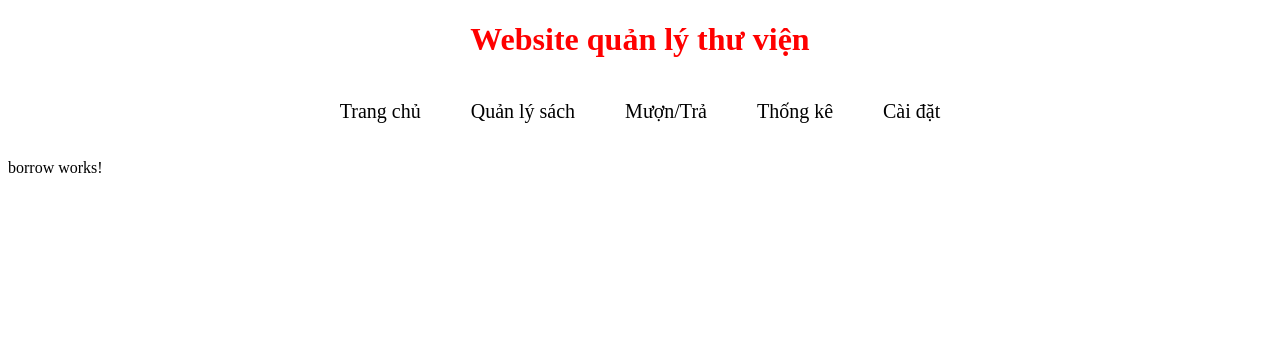
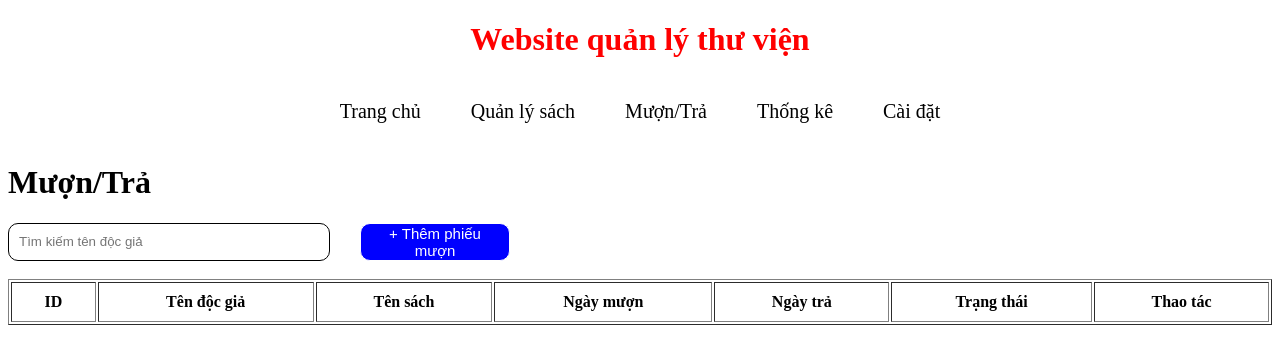
Before and after one commit to Dn5299/LibraryManagement, an Angular app: page /borrow in a window 1280 px wide. Shown: the top 364 px of the page. Built offline with nearby package versions, Linux system fonts and the light colour scheme.

Commit message:
first commit

```diff
--- a/src/app/borrow/borrow.css
+++ b/src/app/borrow/borrow.css
@@ -0,0 +1,130 @@
+.search{
+    width: 300px;
+    padding: 10px;
+    border-radius: 10px;
+    border: 1px solid black;
+}
+
+.add-book{
+    background-color: blue;
+    color: white;
+    font-size: 15px;
+    width: 150px;
+    height: 38px;
+    border-radius: 10px;
+    border: 1px solid white;
+    cursor: pointer;
+}
+.search-section{
+    display: flex;
+    gap: 30px;
+}
+.table{
+    width: 100%;
+}
+
+.table th{
+    padding: 10px;
+}
+
+.table td{
+    padding: 10px;
+    text-align: center;
+}
+.popup{
+
+    position: fixed;
+
+    top: 50%;
+
+    left: 50%;
+
+    transform: translate(-50%, -50%);
+
+    width: 350px;
+
+    background: white;
+
+    border: 2px solid black;
+
+    border-radius: 10px;
+
+    padding: 20px;
+
+}
+
+
+
+.popup h2{
+
+    text-align: center;
+
+    margin-bottom: 15px;
+
+}
+
+
+
+.popup input{
+
+    width: 100%;
+
+    height: 40px;
+
+    margin-bottom: 10px;
+
+    border: 1px solid black;
+
+    border-radius: 8px;
+
+    padding-left: 10px;
+
+    box-sizing: border-box;
+
+}
+
+
+
+.buttonAddBook{
+
+    display: flex;
+
+    justify-content: center;
+
+    gap: 10px;
+
+    margin-top: 10px;
+
+}
+
+
+
+.buttonAddBook button{
+
+    border: none;
+
+    padding: 10px 15px;
+
+    border-radius: 6px;
+
+    color: white;
+
+    cursor: pointer;
+
+}
+
+
+
+.buttonAddBook button:first-child{
+
+    background: blue;
+
+}
+
+
+
+.buttonAddBook button:last-child{
+
+    background: red;
+
+}
--- a/src/app/borrow/borrow.html
+++ b/src/app/borrow/borrow.html
@@ -1 +1,148 @@
-<p>borrow works!</p>
+<h1>Mượn/Trả</h1>
+
+<div class="search-section">
+
+    <input
+        class="search"
+        type="text"
+        placeholder="Tìm kiếm tên độc giả"
+        [(ngModel)]="searchText"
+    >
+
+    <button
+        class="add-book"
+        (click)="openAddForm()"
+    >
+        + Thêm phiếu mượn
+    </button>
+
+</div>
+
+<br>
+
+<table class="table" border="1">
+
+    <thead>
+
+        <tr>
+
+            <th>ID</th>
+            <th>Tên độc giả</th>
+            <th>Tên sách</th>
+            <th>Ngày mượn</th>
+            <th>Ngày trả</th>
+            <th>Trạng thái</th>
+            <th>Thao tác</th>
+
+        </tr>
+
+    </thead>
+
+    <tbody>
+
+        <tr *ngFor="let borrow of getFilteredBorrow()">
+
+            <td>{{borrow.id}}</td>
+            <td>{{borrow.readers}}</td>
+            <td>{{borrow.title}}</td>
+            <td>{{borrow.borrowd}}</td>
+            <td>{{borrow.returnd}}</td>
+            <td>{{borrow.note}}</td>
+
+            <td>
+
+                <button (click)="editBorrow(borrow)">
+                    Sửa
+                </button>
+
+                <button (click)="deleteBorrow(borrow)">
+                    Xóa
+                </button>
+
+            </td>
+
+        </tr>
+
+    </tbody>
+
+</table>
+
+
+
+<div
+    class="popup"
+    *ngIf="showAddForm"
+>
+
+    <h2>
+
+        {{ selectedBorrow ? 'Sửa phiếu mượn' : 'Thêm phiếu mượn' }}
+
+    </h2>
+
+
+
+    <input
+        type="text"
+        placeholder="Tên độc giả"
+        [(ngModel)]="newReaders"
+    >
+
+    <input
+        type="text"
+        placeholder="Tên sách"
+        [(ngModel)]="newTitle"
+    >
+
+    <input
+        type="text"
+        placeholder="Ngày mượn"
+        [(ngModel)]="newBorrowd"
+    >
+
+    <input
+        type="text"
+        placeholder="Ngày trả"
+        [(ngModel)]="newReturnd"
+    >
+
+
+
+    <select
+        class="status"
+        [(ngModel)]="newNote"
+    >
+
+        <option value="Đang mượn">
+
+            Đang mượn
+
+        </option>
+
+        <option value="Đã trả">
+
+            Đã trả
+
+        </option>
+
+    </select>
+
+
+
+    <div class="buttonAddBook">
+
+        <button (click)="saveBorrow()">
+
+            Lưu
+
+        </button>
+
+        <button (click)="showAddForm = false">
+
+            Đóng
+
+        </button>
+
+    </div>
+
+</div>
--- a/src/app/borrow/borrow.ts
+++ b/src/app/borrow/borrow.ts
@@ -1,9 +1,223 @@
 import { Component } from '@angular/core';
+import { CommonModule } from '@angular/common';
+import { FormsModule } from '@angular/forms';
 
 @Component({
   selector: 'app-borrow',
-  imports: [],
+  imports: [CommonModule, FormsModule],
   templateUrl: './borrow.html',
-  styleUrl: './borrow.css',
+  styleUrls: ['./borrow.css']
 })
-export class Borrow {}
+
+export class Borrow {
+
+  showAddForm = false;
+
+  searchText = '';
+
+  selectedBorrow: any = null;
+
+  borrow: any[] = [];
+
+  newReaders = '';
+  newTitle = '';
+  newBorrowd = '';
+  newReturnd = '';
+  newNote = '';
+
+
+
+  ngOnInit() {
+
+    const data = localStorage.getItem('borrow');
+
+    if (data) {
+
+      this.borrow = JSON.parse(data);
+
+    }
+
+  }
+
+
+
+  saveToLocalStorage() {
+
+    localStorage.setItem(
+      'borrow',
+      JSON.stringify(this.borrow)
+    );
+
+  }
+
+
+
+  resetForm() {
+
+    this.newReaders = '';
+    this.newTitle = '';
+    this.newBorrowd = '';
+    this.newReturnd = '';
+    this.newNote = '';
+
+  }
+
+
+
+  openAddForm() {
+
+    this.showAddForm = true;
+
+    this.selectedBorrow = null;
+
+    this.resetForm();
+
+  }
+
+
+
+  editBorrow(borrow: any) {
+
+    this.showAddForm = true;
+
+    this.selectedBorrow = borrow;
+
+    this.newReaders = borrow.readers;
+
+    this.newTitle = borrow.title;
+
+    this.newBorrowd = borrow.borrowd;
+
+    this.newReturnd = borrow.returnd;
+
+    this.newNote = borrow.note;
+
+  }
+
+
+
+  saveBorrow() {
+
+    const data = localStorage.getItem('books');
+
+    const books = JSON.parse(data || '[]');
+
+    const foundBook = books.find(
+
+      (book: any) =>
+
+      book.title === this.newTitle
+
+    );
+
+
+
+    if (this.selectedBorrow) {
+
+      this.selectedBorrow.readers = this.newReaders;
+
+      this.selectedBorrow.title = this.newTitle;
+
+      this.selectedBorrow.borrowd = this.newBorrowd;
+
+      this.selectedBorrow.returnd = this.newReturnd;
+
+      this.selectedBorrow.note = this.newNote;
+
+    }
+
+    else {
+
+      const borrow = {
+
+        id: 'DG' + Math.floor(Math.random() * 10000),
+
+        readers: this.newReaders,
+
+        title: this.newTitle,
+
+        borrowd: this.newBorrowd,
+
+        returnd: this.newReturnd,
+
+        note: this.newNote,
+
+      };
+
+
+
+      this.borrow.push(borrow);
+
+    }
+
+
+
+    if (foundBook) {
+
+      if (this.newNote === 'Đang mượn') {
+
+        foundBook.quantity = Number(foundBook.quantity) - 1;
+
+      }
+
+      else if (this.newNote === 'Đã trả') {
+
+        foundBook.quantity = Number(foundBook.quantity) + 1;
+
+      }
+
+    }
+
+
+
+    localStorage.setItem(
+
+      'books',
+
+      JSON.stringify(books)
+
+    );
+
+
+
+    this.saveToLocalStorage();
+
+    this.resetForm();
+
+    this.showAddForm = false;
+
+    this.selectedBorrow = null;
+
+  }
+
+
+
+  deleteBorrow(borrow: any) {
+
+    this.borrow = this.borrow.filter(
+
+      b => b !== borrow
+
+    );
+
+
+
+    this.saveToLocalStorage();
+
+  }
+
+
+
+  getFilteredBorrow() {
+
+    return this.borrow.filter(borrow =>
+
+      borrow.readers
+        ?.toLowerCase()
+        .includes(this.searchText.toLowerCase())
+
+    );
+
+  }
+
+}
```
